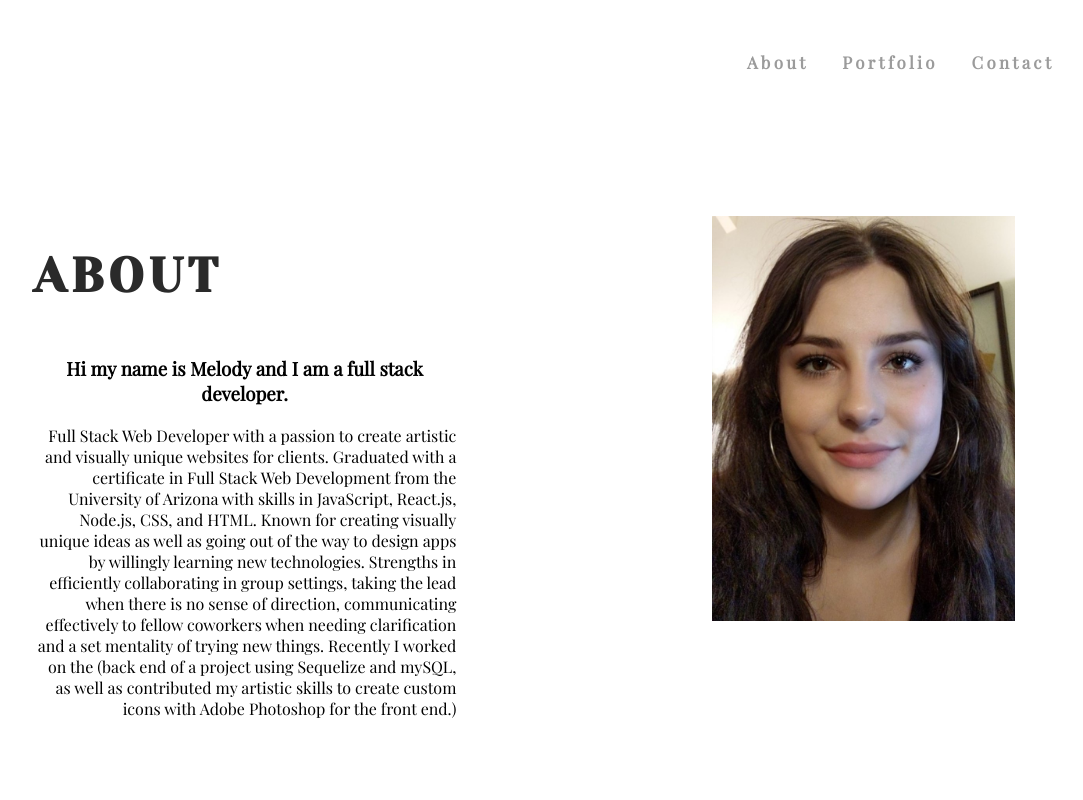
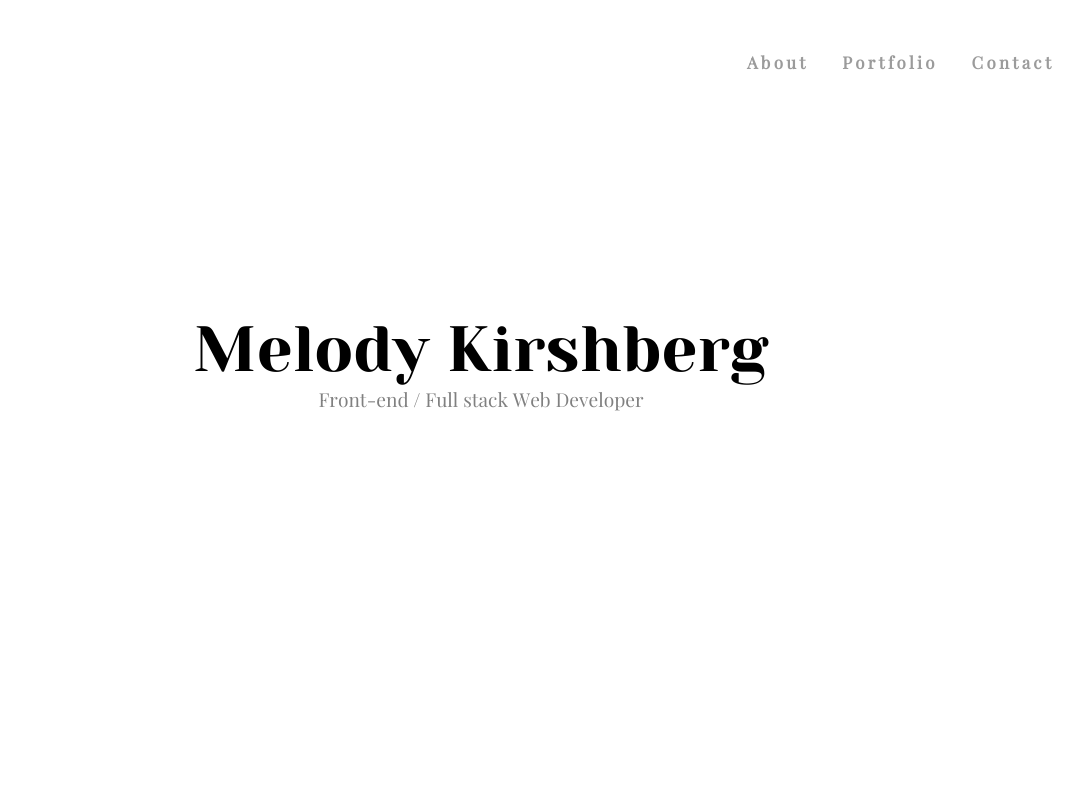
Before and after one commit to melodykirshberg/Updated-React-Portfolio, a React (Create React App) app: page / in a window 1280 px wide. Shown: the top 800 px of the page, without its empty margins (159-1242 px from the left). Built offline with nearby package versions, Linux system fonts and the light colour scheme.

Commit message:
updating styles and added main page

```diff
--- a/public/index.html
+++ b/public/index.html
@@ -6,7 +6,6 @@
   <meta name="viewport" content="width=device-width, initial-scale=1" />
   <meta name="theme-color" content="#000000" />
   <meta name="description" content="Melody Kirshberg" />
-  <link rel="apple-touch-icon" href="%PUBLIC_URL%/logo192.png" />
   <!--
       manifest.json provides metadata used when your web app is installed on a
       user's mobile device or desktop. See https://developers.google.com/web/fundamentals/web-app-manifest/
@@ -21,7 +20,7 @@
       work correctly both with client-side routing and a non-root public URL.
       Learn how to configure a non-root public URL by running `npm run build`.
     -->
-  <title>React App</title>
+  <title>MK</title>
 </head>
 
 <body>
--- a/src/App.js
+++ b/src/App.js
@@ -1,6 +1,7 @@
 import React from 'react';
 import './App.css';
 import Nav from './components/Nav/Nav.js';
+import Main from './components/Main/Main.js';
 import About from './components/About/About.js';
 import Portfolio from './components/Portfolio/Portfolio.js';
 import Contact from './components/Contact/Contact.js';
@@ -10,6 +11,7 @@ function App() {
   return (
     <div className='App'>
       <Nav />
+      <Main />
       <About />
       <Portfolio />
       <Contact />
--- a/src/components/About/About.css
+++ b/src/components/About/About.css
@@ -12,7 +12,7 @@
 .aboutText {
     position: relative;
     font-family: 'Playfair Display', serif;
-    width: 42%;
+    width: 48%;
 }
 
 .aboutText h1 {
@@ -30,7 +30,7 @@
 }
 
 .about img {
-    margin-left: 16em;
+    margin-left: 6em;
     height: 100%;
     width: 30%;
 }
--- a/src/components/About/About.js
+++ b/src/components/About/About.js
@@ -17,7 +17,9 @@ class About extends Component {
                         <p>{Data.bio}</p>
                     </Fade>
                 </div>
-                <img src={Data.image} alt='Portfolio'></img>
+                <Fade bottom>
+                    <img src={Data.image} alt='Portfolio'></img>
+                </Fade>
             </div>);
     }
 }
--- a/src/components/Main/Main.css
+++ b/src/components/Main/Main.css
@@ -0,0 +1,16 @@
+@import url('https://fonts.googleapis.com/css?family=Playfair+Display|Yeseva+One&display=swap');
+
+.landingText {
+    position: center;
+    flex-direction: row;
+    font-family: 'Yeseva One', cursive;
+    font-size: 4em;
+    padding-bottom: 7em;
+    padding-top: 4em;
+}
+
+.minorText {
+    font-size: 30%;
+    font-family: 'Playfair Display', serif;
+    color: gray;
+}
--- a/src/components/Main/Main.js
+++ b/src/components/Main/Main.js
@@ -11,6 +11,11 @@ class Main extends Component {
                     <Fade bottom cascade>
                         Melody Kirshberg
                     </Fade>
+                    <div className='minorText'>
+                        <Fade bottom cascade>
+                            Front-end / Full stack Web Developer
+                        </Fade>
+                    </div>
                 </div>
             </div>
         )
```
Also changed, not shown: public/logo192.png (deleted), public/logo512.png (deleted).
